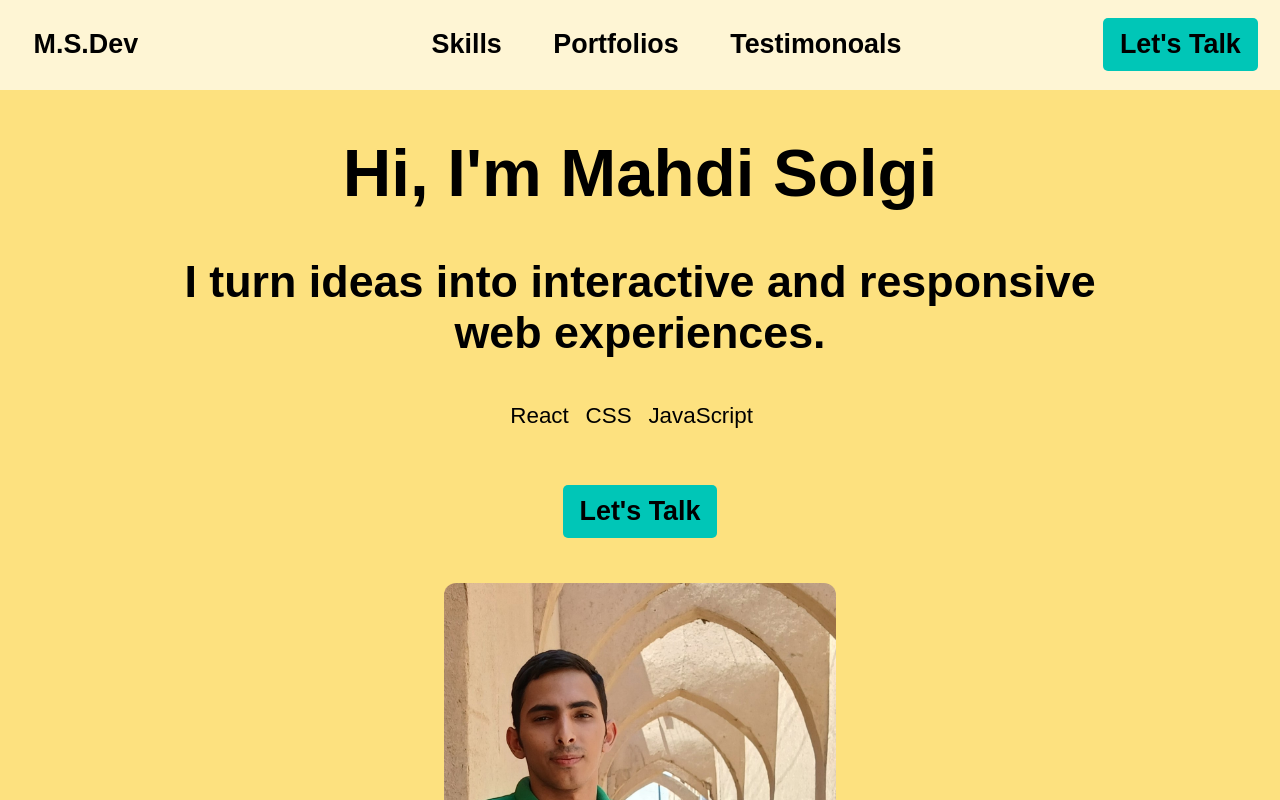
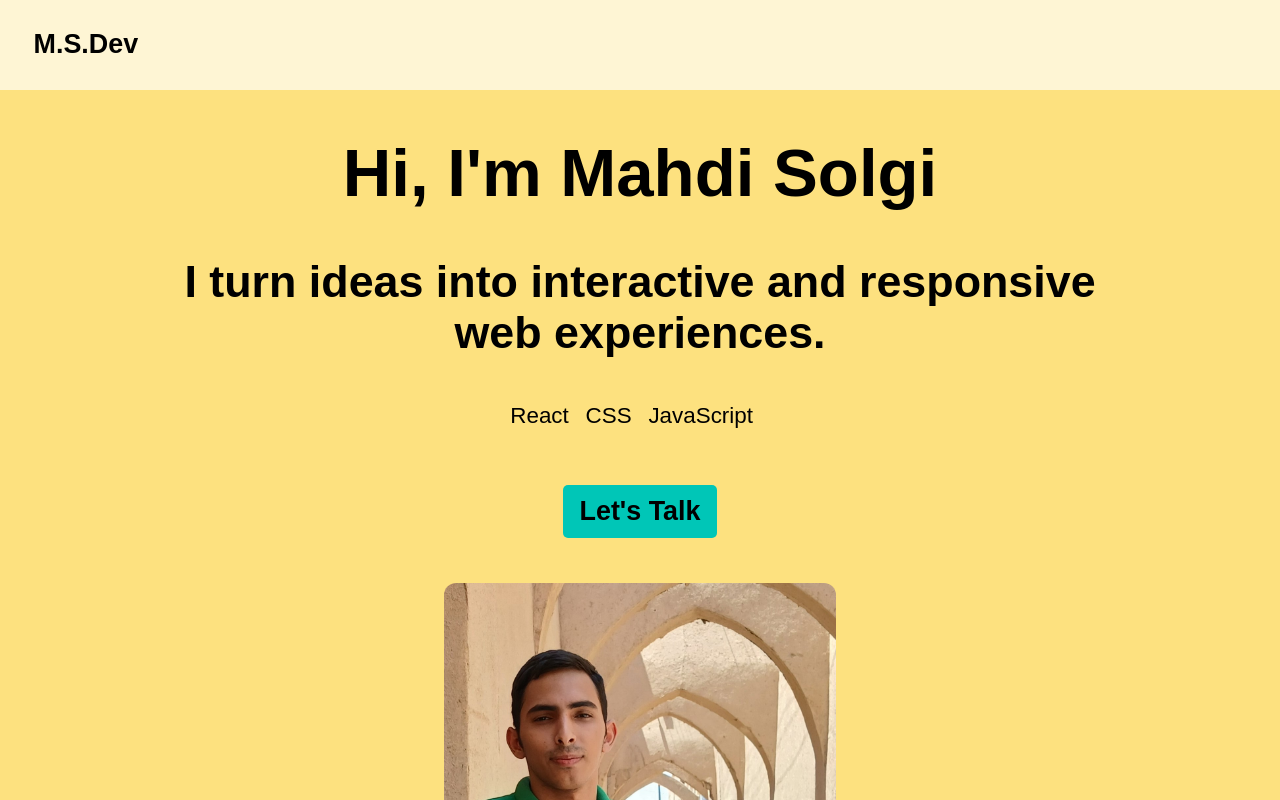
Before and after one commit to mahdisolgi1/portfolio-page, a React (Vite) app: page /home in a window 1280 px wide. Shown: the top 800 px of the page. Built offline with nearby package versions, Linux system fonts and the light colour scheme.

Commit message:
refactor: removed Nav and Footer in each pages

```diff
--- a/src/components/Header.jsx
+++ b/src/components/Header.jsx
@@ -2,28 +2,9 @@ import { Link } from "react-router-dom";
 import Nav from "./Nav";
 import styles from "./Header.module.css";
 
-const anchors = [
-  {
-    name: "Skills",
-    id: "skills",
-  },
-  {
-    name: "Portfolios",
-    id: "portfolio",
-  },
-  {
-    name: "Testimonoals",
-    id: "testimonoals",
-  },
-];
-
-const button = { buttonTo: "/form", buttonLabel: "Let's Talk" };
-
 function Header() {
   return (
     <header className={styles.header}>
-      <Nav anchors={anchors} button={button} />
-
       <div className={styles.heroSection}>
         <div className={styles.headerDetails}>
           <div className={styles.headerDetailsText}>
--- a/src/components/Header.module.css
+++ b/src/components/Header.module.css
@@ -22,7 +22,6 @@
 
 .headerImg {
   width: 100%;
-  height: auto;
   border-radius: 12px;
 }
 
--- a/src/page/Form.jsx
+++ b/src/page/Form.jsx
@@ -1,25 +1,16 @@
 import { useForm, ValidationError } from "@formspree/react";
 import styles from "./Form.module.css";
-import Nav from "../components/Nav";
-import Footer from "../components/Footer";
-const button = {
-  buttonTo: "/",
-  buttonLabel: "Home",
-};
+
 function Form() {
   const [state, handleSubmit] = useForm("mrbgzbdb");
   if (state.succeeded) {
     return (
-      <>
-        <Nav button={button} />
-        <p style={{ textAlign: "center", fontSize: "4rem" }}>email sent ✔✔</p>;
-      </>
+      <p style={{ textAlign: "center", fontSize: "4rem" }}>email sent ✔✔</p>
     );
   }
 
   return (
     <>
-      <Nav button={button} />
       <div className={styles.container}>
         <form className={styles.form_container} onSubmit={handleSubmit}>
           <label className={styles.label} htmlFor="email">
@@ -50,7 +41,6 @@ function Form() {
           </button>
         </form>
       </div>
-      <Footer />
     </>
   );
 }
--- a/src/page/HomePage.jsx
+++ b/src/page/HomePage.jsx
@@ -15,8 +15,6 @@ function HomePage() {
         <Portfolio />
         <Testimonials />
       </main>
-
-      <Footer />
     </>
   );
 }
```
